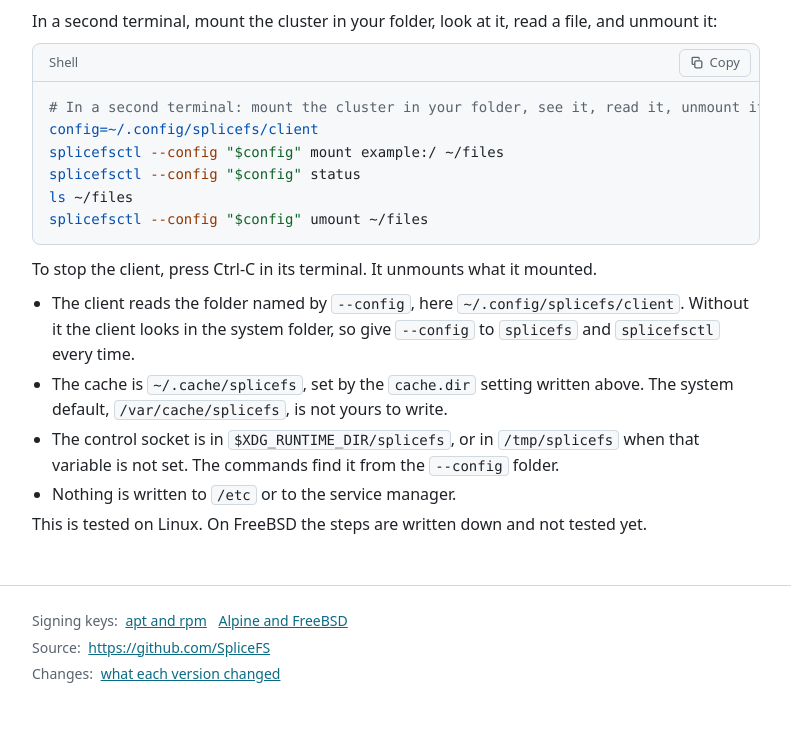
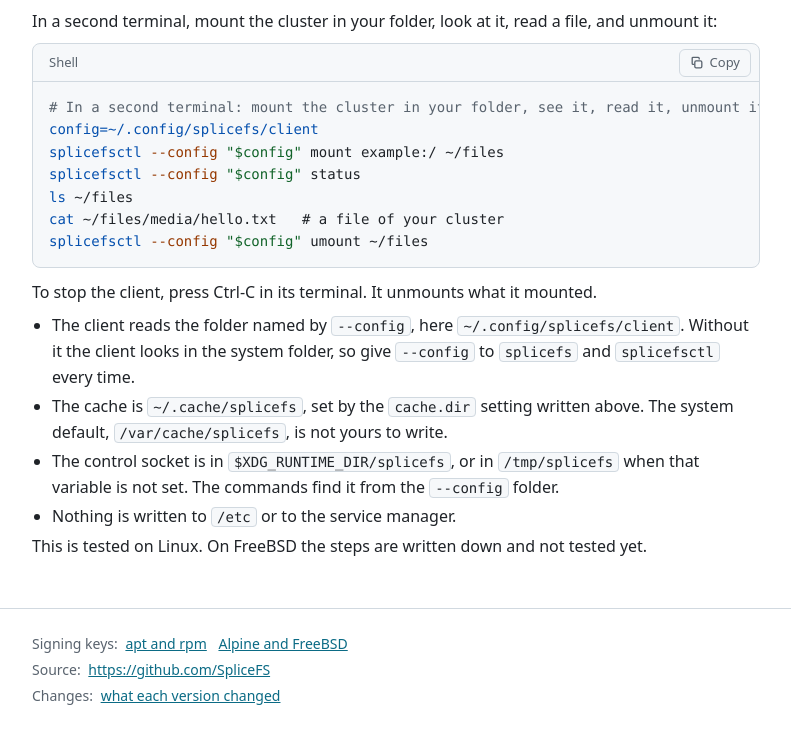
Before and after one commit to SpliceFS/packages, a plain HTML site: page site/index.html in a window 1280 px wide. Shown: the part 7152-7904 px from the top of the page, without its empty margins (244-1035 px from the left). Before the commit the page ends 7881 px from the top, so only its background shows below. Drawn offline with Linux system fonts and the light colour scheme.

Commit message:
Show reading a file in the user mode commands
The test reads a file between the mount and the unmount, so the documented commands must contain that read.

```diff
--- a/site/index.html
+++ b/site/index.html
@@ -530,6 +530,7 @@ config=~/.config/splicefs/client
 splicefsctl --config "$config" mount example:/ ~/files
 splicefsctl --config "$config" status
 ls ~/files
+cat ~/files/media/hello.txt   # a file of your cluster
 splicefsctl --config "$config" umount ~/files
 </code></pre></div>
     <p>To stop the client, press Ctrl-C in its terminal. It unmounts what it mounted.</p>
```
Also changed, not shown: 2 other files.
